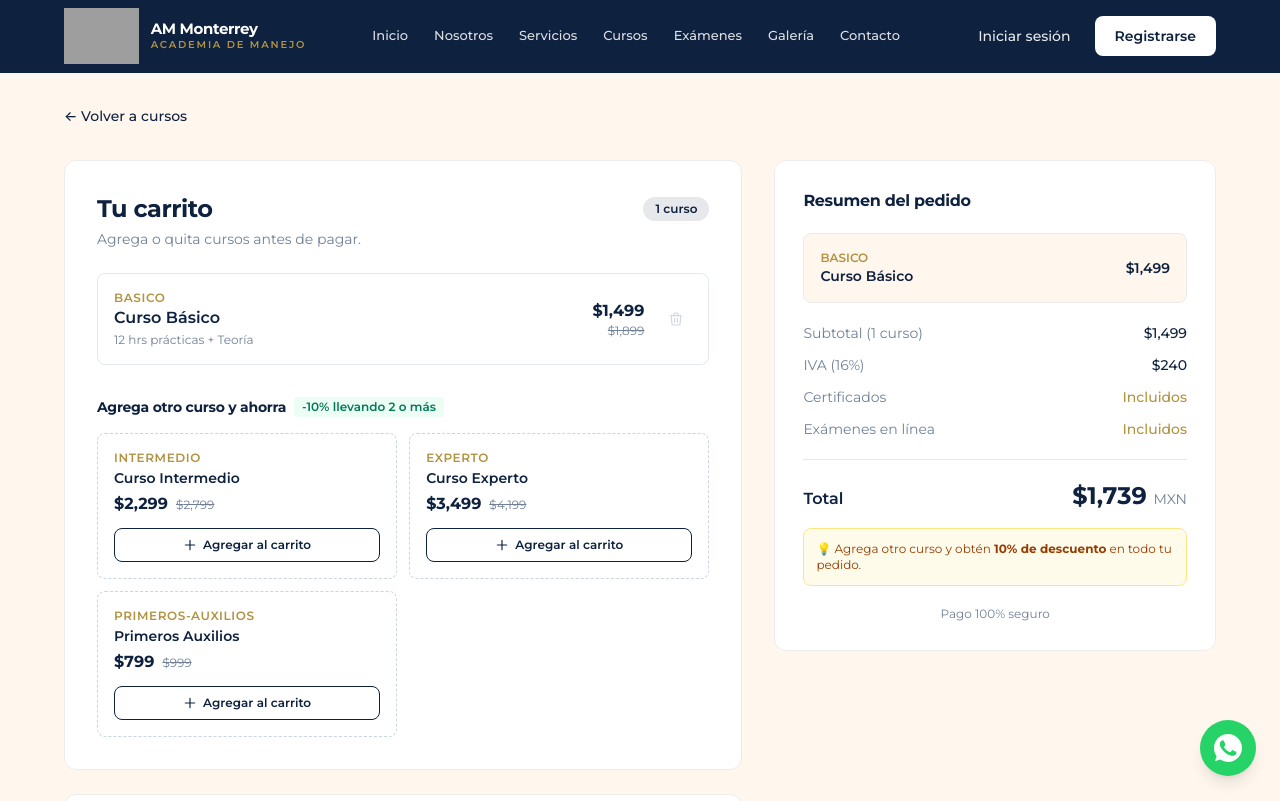
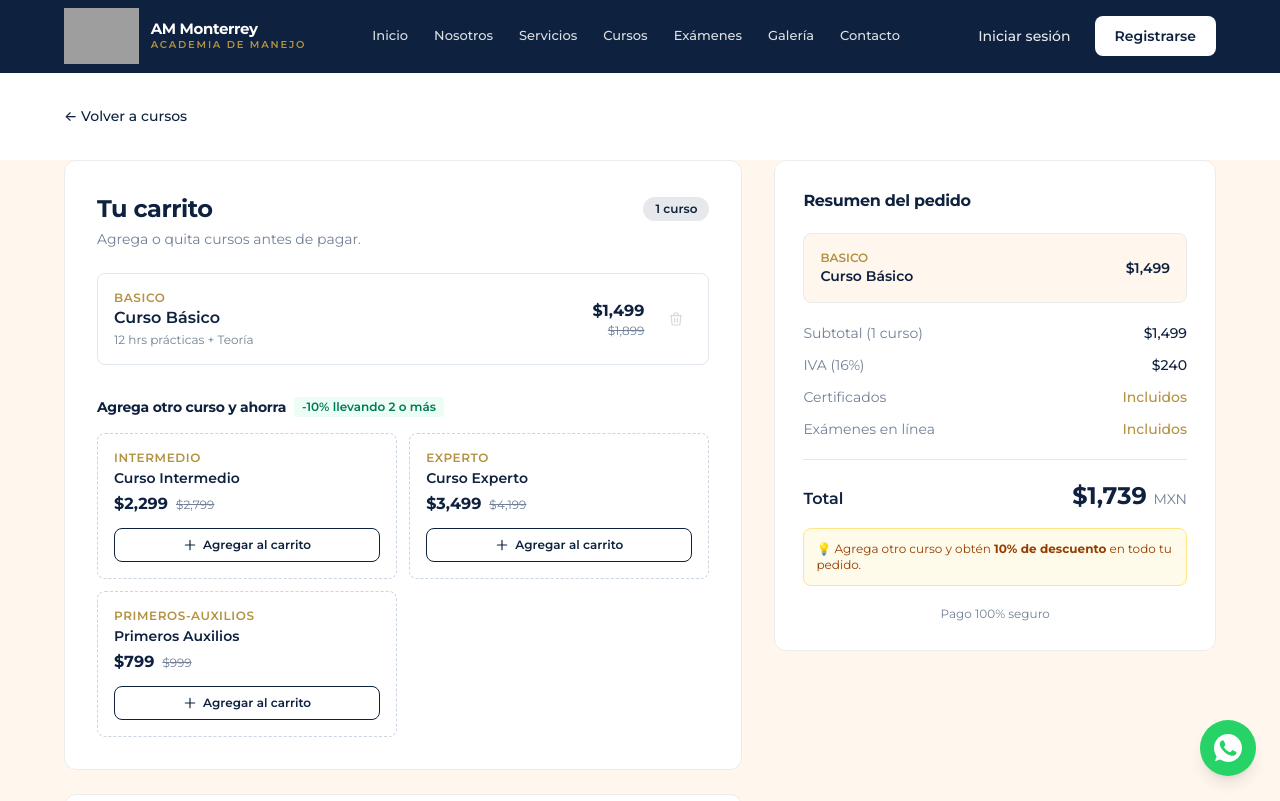
Before and after one commit to Binec/AcademiaMTY, a React (Vite) app: page /checkout/1 in a window 1280 px wide. Shown: the top 801 px of the page. Built offline with nearby package versions, Linux system fonts and the light colour scheme; grey boxes are pictures that could not be loaded; the HTML template or start-up script is replaced by a standard one.

Commit message:
bg checkout

```diff
--- a/src/pages/Checkout.tsx
+++ b/src/pages/Checkout.tsx
@@ -70,7 +70,7 @@ export default function Checkout() {
 
   return (
     <>
-      <section className="bg-slate-50 py-8">
+      <section className="py-8">
         <div className="container-x">
           <Link to="/cursos" className="text-sm text-primary font-medium hover:underline">← Volver a cursos</Link>
         </div>
```
